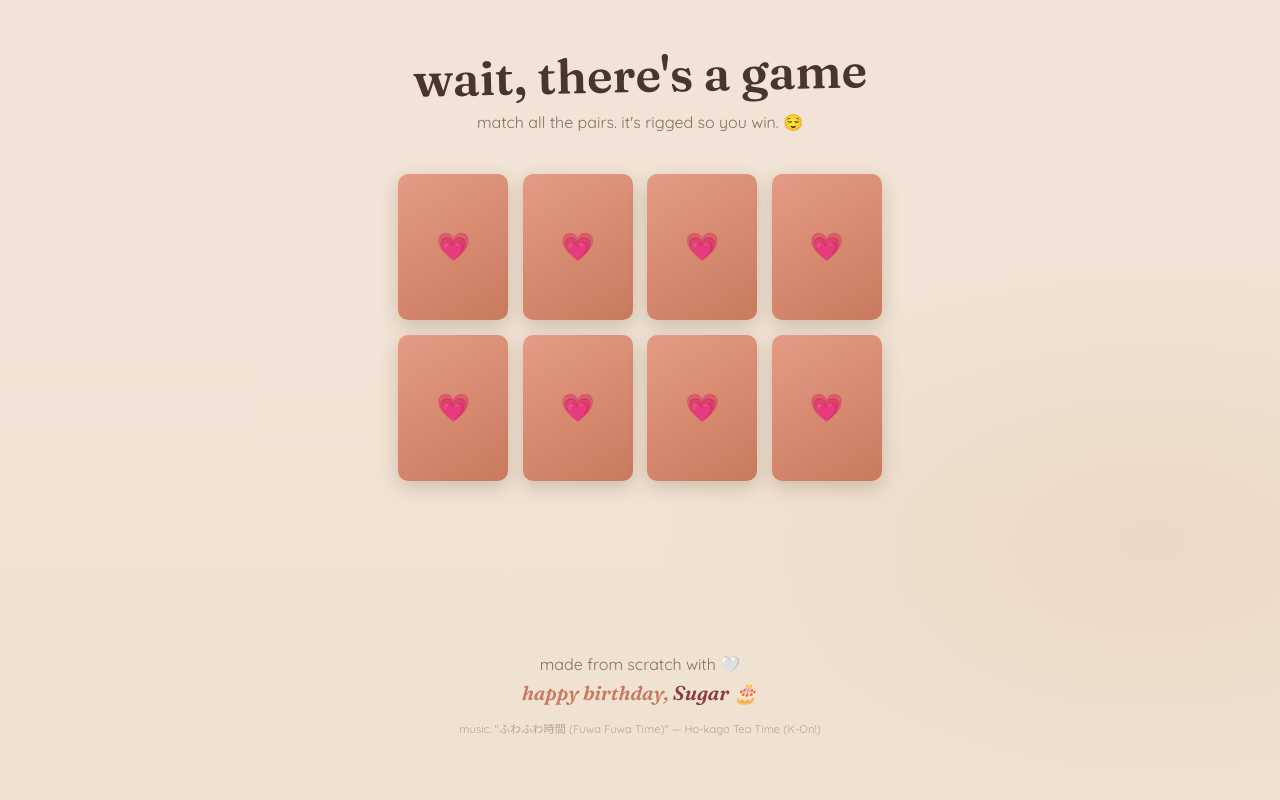
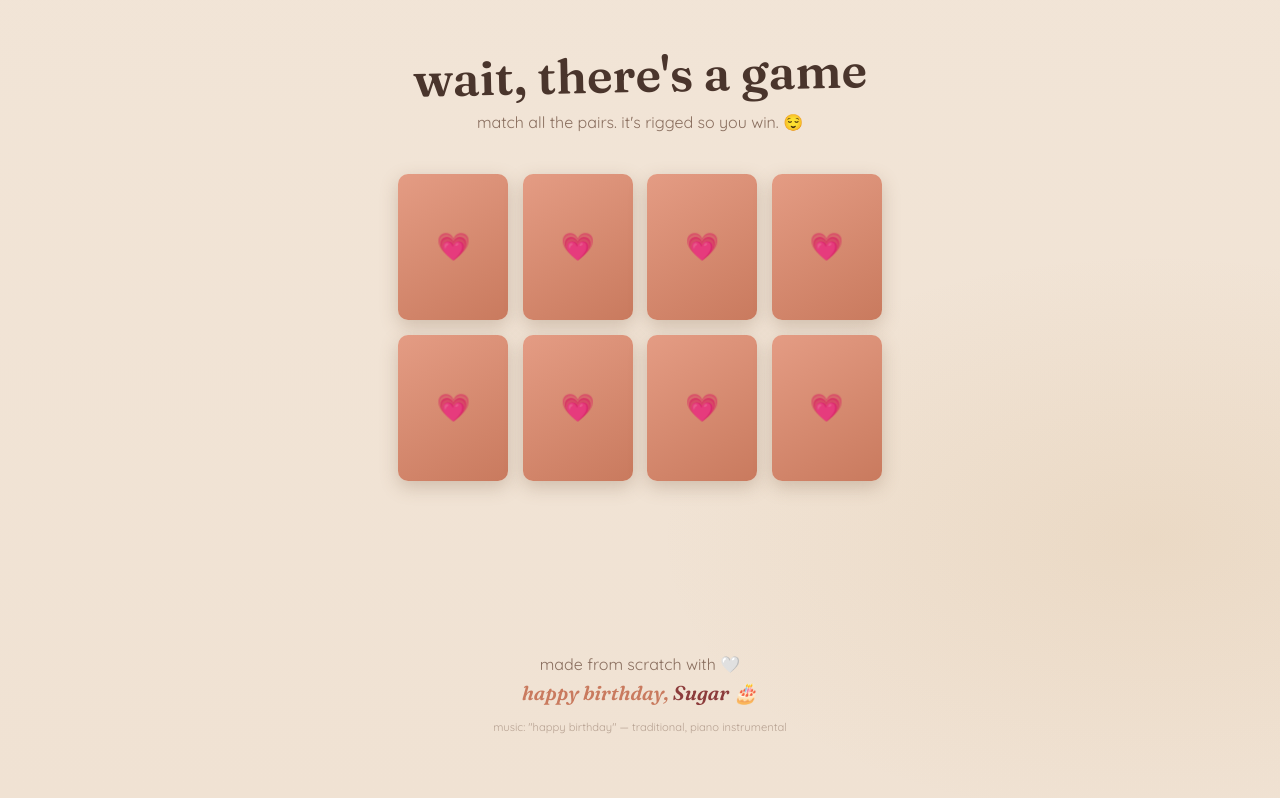
Before and after one commit to ko4lax/birthday-gift, a website: page index.html in a window 1280 px wide. Shown: the part 2443-3243 px from the top of the page. Drawn offline with Linux system fonts and the light colour scheme.

Commit message:
Swap bgm to Happy Birthday piano instrumental

```diff
--- a/index.html
+++ b/index.html
@@ -98,7 +98,7 @@
   <footer class="footer">
     <p>made from scratch with 🤍</p>
     <p class="footer-date">happy birthday, <span class="letter-name">Sugar</span> 🎂</p>
-    <p class="footer-credit">music: "ふわふわ時間 (Fuwa Fuwa Time)" — Ho-kago Tea Time (K-On!)</p>
+    <p class="footer-credit">music: "happy birthday" — traditional, piano instrumental</p>
   </footer>
 
   <script src="app.js"></script>
```
Also changed, not shown: 1 other file.
